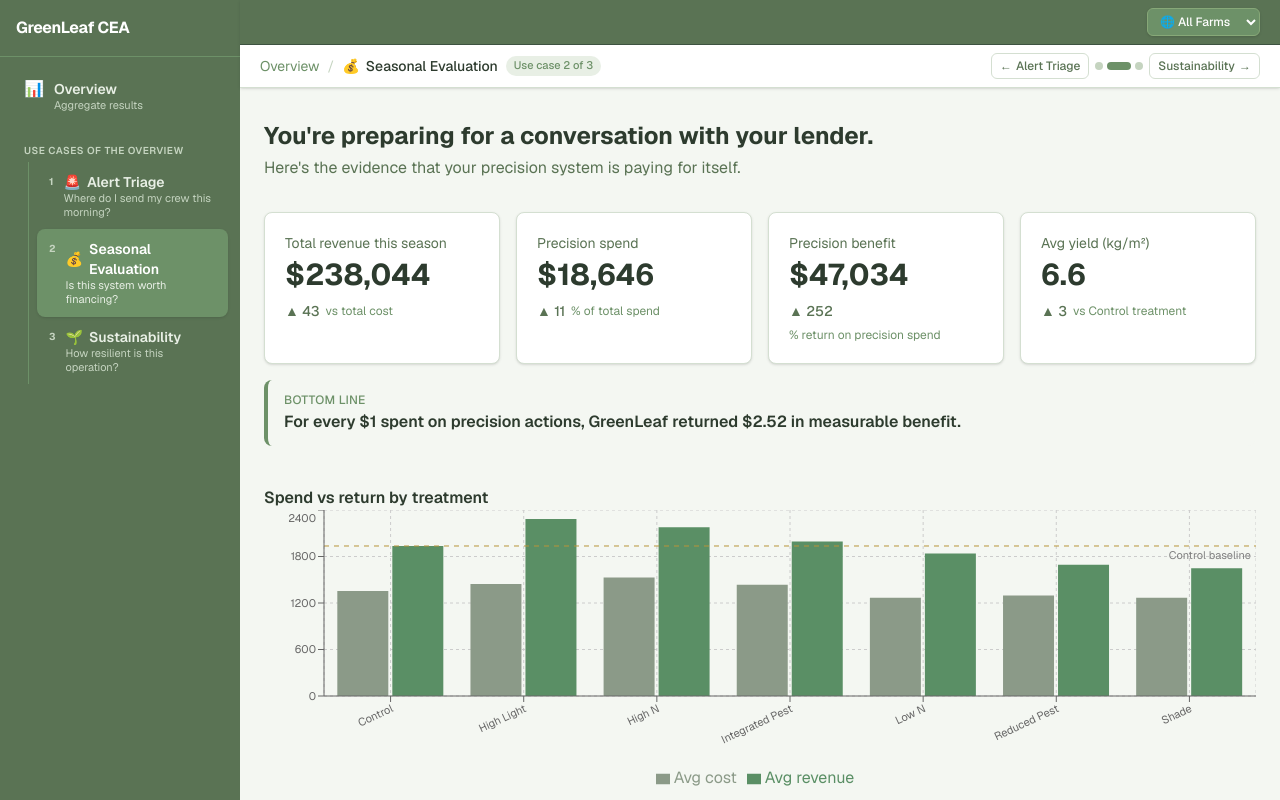
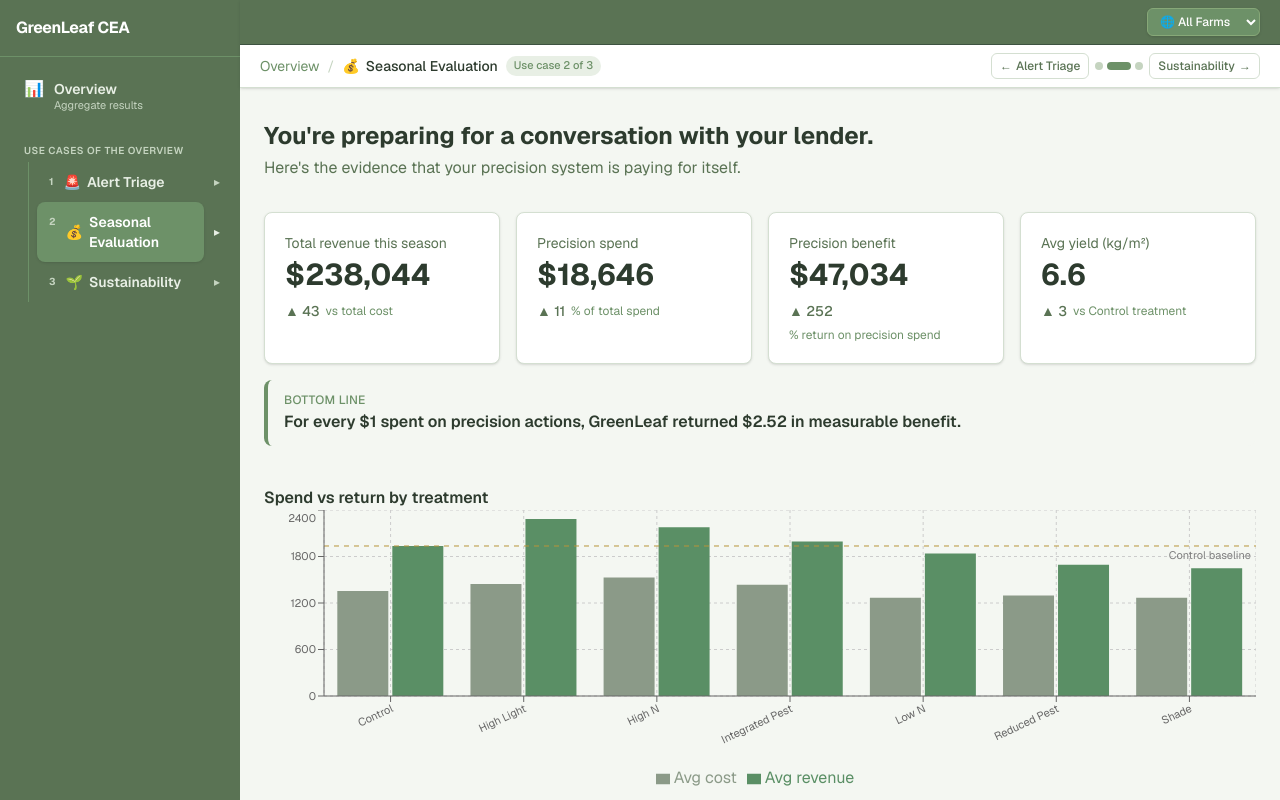
Before and after one commit to lacey21/dashboard, a Next.js app in the folder farm-dashboard/: page /seasonal-evaluation in a window 1280 px wide. Shown: the top 800 px of the page. Built offline with nearby package versions, Linux system fonts and the light colour scheme.

Commit message:
Added sub-links for figures in side bar

```diff
--- a/farm-dashboard/components/KPICard.tsx
+++ b/farm-dashboard/components/KPICard.tsx
@@ -11,6 +11,8 @@ type Props = {
   onClick?: () => void;
   href?: string;
   compact?: boolean;
+  /** Anchor id, so the card can be deep-linked from the sidebar. */
+  id?: string;
 };
 
 function DeltaArrow({ delta, positive }: { delta: number; positive?: boolean }) {
@@ -33,9 +35,10 @@ export function KPICard({
   onClick,
   href,
   compact = false,
+  id,
 }: Props) {
   const interactive = Boolean(href || onClick);
-  const className = `block rounded-lg border border-sage-200 bg-sage-50/80 text-left ${
+  const className = `block scroll-mt-28 rounded-lg border border-sage-200 bg-sage-50/80 text-left ${
     compact ? "p-2.5 sm:p-3" : "bg-white p-5 shadow-sm"
   } ${interactive ? "cursor-pointer transition hover:border-sage-400 hover:bg-white hover:shadow" : ""}`;
 
@@ -66,7 +69,7 @@ export function KPICard({
 
   if (href) {
     return (
-      <Link href={href} className={className}>
+      <Link id={id} href={href} className={className}>
         {inner}
       </Link>
     );
@@ -74,11 +77,11 @@ export function KPICard({
 
   if (onClick) {
     return (
-      <button type="button" onClick={onClick} className={className}>
+      <button id={id} type="button" onClick={onClick} className={className}>
         {inner}
       </button>
     );
   }
 
-  return <div className={className}>{inner}</div>;
+  return <div id={id} className={className}>{inner}</div>;
 }
--- a/farm-dashboard/components/SeasonalEvaluationPage.tsx
+++ b/farm-dashboard/components/SeasonalEvaluationPage.tsx
@@ -78,6 +78,7 @@ Tone: confident, factual, plain English. Not salesy.`;
 
       <div className="mt-8 grid gap-4 sm:grid-cols-2 lg:grid-cols-4">
         <KPICard
+          id="total-revenue"
           label="Total revenue this season"
           value={`$${f.totalRevenue.toLocaleString()}`}
           delta={Math.round(((f.totalRevenue - f.totalCost) / f.totalCost) * 100)}
@@ -91,6 +92,7 @@ Tone: confident, factual, plain English. Not salesy.`;
           deltaLabel="% of total spend"
         />
         <KPICard
+          id="precision-benefit"
           label="Precision benefit"
           value={`$${f.precisionBenefit.toLocaleString()}`}
           delta={Math.round((f.precisionBenefit / Math.max(f.precisionSpend, 1)) * 100)}
@@ -114,7 +116,7 @@ Tone: confident, factual, plain English. Not salesy.`;
         </p>
       </div>
 
-      <section className="mt-10">
+      <section id="spend-return" className="mt-10 scroll-mt-28">
         <h2 className="font-semibold text-sage-900">Spend vs return by treatment</h2>
         <SpendReturnBar data={data.spendReturnByTreatment} controlBaseline={data.controlRevenueBaseline} />
         <p className="text-sm text-sage-700">
@@ -148,7 +150,7 @@ Tone: confident, factual, plain English. Not salesy.`;
         <ScatterPlot data={data.scatterPlots} />
       </section>
 
-      <section className="mt-10">
+      <section id="yield-benchmark" className="mt-10 scroll-mt-28">
         <h2 className="font-semibold text-sage-900">Yield benchmark by crop</h2>
         <ResponsiveContainer width="100%" height={280}>
           <BarChart data={data.yieldBenchmark}>
--- a/farm-dashboard/components/Sidebar.tsx
+++ b/farm-dashboard/components/Sidebar.tsx
@@ -2,6 +2,7 @@
 
 import Link from "next/link";
 import { usePathname } from "next/navigation";
+import { useState } from "react";
 import { USE_CASES } from "@/constants/useCases";
 
 function isActive(pathname: string, href: string) {
@@ -11,6 +12,16 @@ function isActive(pathname: string, href: string) {
 
 export function Sidebar({ onNavigate }: { onNavigate?: () => void }) {
   const pathname = usePathname();
+  const [expandedSections, setExpandedSections] = useState<Set<string>>(() => new Set());
+
+  function toggleFigures(id: string) {
+    setExpandedSections((prev) => {
+      const next = new Set(prev);
+      if (next.has(id)) next.delete(id);
+      else next.add(id);
+      return next;
+    });
+  }
 
   return (
     <nav aria-label="Primary" className="flex h-full flex-col gap-1 p-3">
@@ -47,13 +58,17 @@ export function Sidebar({ onNavigate }: { onNavigate?: () => void }) {
       <div className="ml-4 border-l border-sage-600 pl-2">
         {USE_CASES.map((item, i) => {
           const active = isActive(pathname, item.href);
+          const figuresExpanded = expandedSections.has(item.id);
+          const hasFigures = item.figures.length > 0;
+
           return (
+            <div key={item.href}>
+              <div className="group relative flex items-stretch gap-0.5">
                 <Link
-              key={item.href}
                   href={item.href}
                   onClick={onNavigate}
                   aria-current={active ? "page" : undefined}
-              className={`flex items-start gap-2.5 rounded-lg px-3 py-2.5 transition ${
+                  className={`min-w-0 flex-1 flex items-start gap-2.5 rounded-lg px-3 py-2.5 transition ${
                     active
                       ? "bg-sage-600 text-white shadow-sm"
                       : "text-sage-100 hover:bg-sage-600/40 hover:text-white"
@@ -62,20 +77,57 @@ export function Sidebar({ onNavigate }: { onNavigate?: () => void }) {
                   <span aria-hidden className="mt-0.5 text-[10px] font-bold text-sage-300">
                     {i + 1}
                   </span>
-              <span className="min-w-0">
-                <span className="flex items-center gap-1.5 text-sm font-semibold">
+                  <span className="min-w-0 flex items-center gap-1.5 text-sm font-semibold">
                     <span aria-hidden>{item.icon}</span>
                     {item.title}
                   </span>
-                <span
-                  className={`block text-[11px] leading-tight ${
-                    active ? "text-sage-100" : "text-sage-300"
+                </Link>
+
+                {hasFigures && (
+                  <button
+                    type="button"
+                    onClick={() => toggleFigures(item.id)}
+                    aria-expanded={figuresExpanded}
+                    aria-label={`${figuresExpanded ? "Hide" : "Show"} ${item.title} figures`}
+                    className={`shrink-0 rounded-lg px-2 transition ${
+                      active
+                        ? "text-sage-100 hover:bg-sage-700"
+                        : "text-sage-300 hover:bg-sage-600/40 hover:text-white"
                     }`}
                   >
-                  {item.question}
+                    <span
+                      aria-hidden
+                      className={`block text-xs transition-transform ${figuresExpanded ? "rotate-90" : ""}`}
+                    >
+                      ▸
                     </span>
-              </span>
+                  </button>
+                )}
+
+                <div
+                  role="tooltip"
+                  className="pointer-events-none invisible absolute left-full top-1/2 z-50 ml-2 w-52 -translate-y-1/2 rounded-lg border border-sage-500 bg-sage-800 px-3 py-2 text-[11px] italic leading-relaxed text-sage-100 shadow-xl group-hover:visible"
+                >
+                  “{item.question}”
+                </div>
+              </div>
+
+              {hasFigures && figuresExpanded && (
+                <ul className="mb-2 ml-7 border-l border-sage-600/60 pl-2.5">
+                  {item.figures.map((fig) => (
+                    <li key={fig.hash}>
+                      <Link
+                        href={`${item.href}#${fig.hash}`}
+                        onClick={onNavigate}
+                        className="block rounded px-2 py-1 text-[11px] leading-tight text-sage-300 transition hover:bg-sage-600/40 hover:text-white"
+                      >
+                        {fig.label}
                       </Link>
+                    </li>
+                  ))}
+                </ul>
+              )}
+            </div>
           );
         })}
       </div>
--- a/farm-dashboard/constants/useCases.ts
+++ b/farm-dashboard/constants/useCases.ts
@@ -3,6 +3,14 @@
  * source of truth for their order, labels, and storytelling framing — shared by the
  * sidebar, the overview page, and the per-page "use case N of 3" story navigation.
  */
+/** A headline KPI or figure on a use-case page, used to build deep links. */
+export type UseCaseFigure = {
+  /** Short label shown in the sidebar index. */
+  label: string;
+  /** Anchor id on the target page — combined with href as `${href}#${hash}`. */
+  hash: string;
+};
+
 export type UseCase = {
   id: string;
   href: string;
@@ -11,6 +19,8 @@ export type UseCase = {
   question: string;
   audience: string;
   icon: string;
+  /** The main KPIs/figures this section covers, each deep-linkable from the sidebar. */
+  figures: UseCaseFigure[];
 };
 
 export const USE_CASES: UseCase[] = [
@@ -21,6 +31,12 @@ export const USE_CASES: UseCase[] = [
     question: "Where do I send my crew this morning?",
     audience: "Operations manager",
     icon: "🚨",
+    figures: [
+      { label: "Plots critical", hash: "critical" },
+      { label: "High-stress plots", hash: "high-stress" },
+      { label: "Alerts responded", hash: "response-rate" },
+      { label: "Avg response delay", hash: "response-delay" },
+    ],
   },
   {
     id: "seasonal",
@@ -29,6 +45,12 @@ export const USE_CASES: UseCase[] = [
     question: "Is this system worth financing?",
     audience: "Farm owner + lender",
     icon: "💰",
+    figures: [
+      { label: "Total revenue", hash: "total-revenue" },
+      { label: "Precision benefit", hash: "precision-benefit" },
+      { label: "Spend vs return", hash: "spend-return" },
+      { label: "Yield benchmark", hash: "yield-benchmark" },
+    ],
   },
   {
     id: "sustainability",
@@ -37,5 +59,11 @@ export const USE_CASES: UseCase[] = [
     question: "How resilient is this operation?",
     audience: "Long-term planning",
     icon: "🌱",
+    figures: [
+      { label: "Overall score", hash: "overall-score" },
+      { label: "Water efficiency", hash: "water-efficiency" },
+      { label: "Energy intensity", hash: "energy-intensity" },
+      { label: "Carbon emissions", hash: "carbon-emissions" },
+    ],
   },
 ];
```
Also changed, not shown: farm-dashboard/components/AlertTriagePage.tsx (+8 -1 lines), farm-dashboard/components/SustainabilityPage.tsx (+12 -3 lines). Lines whose indentation alone changed are shown as unchanged.
